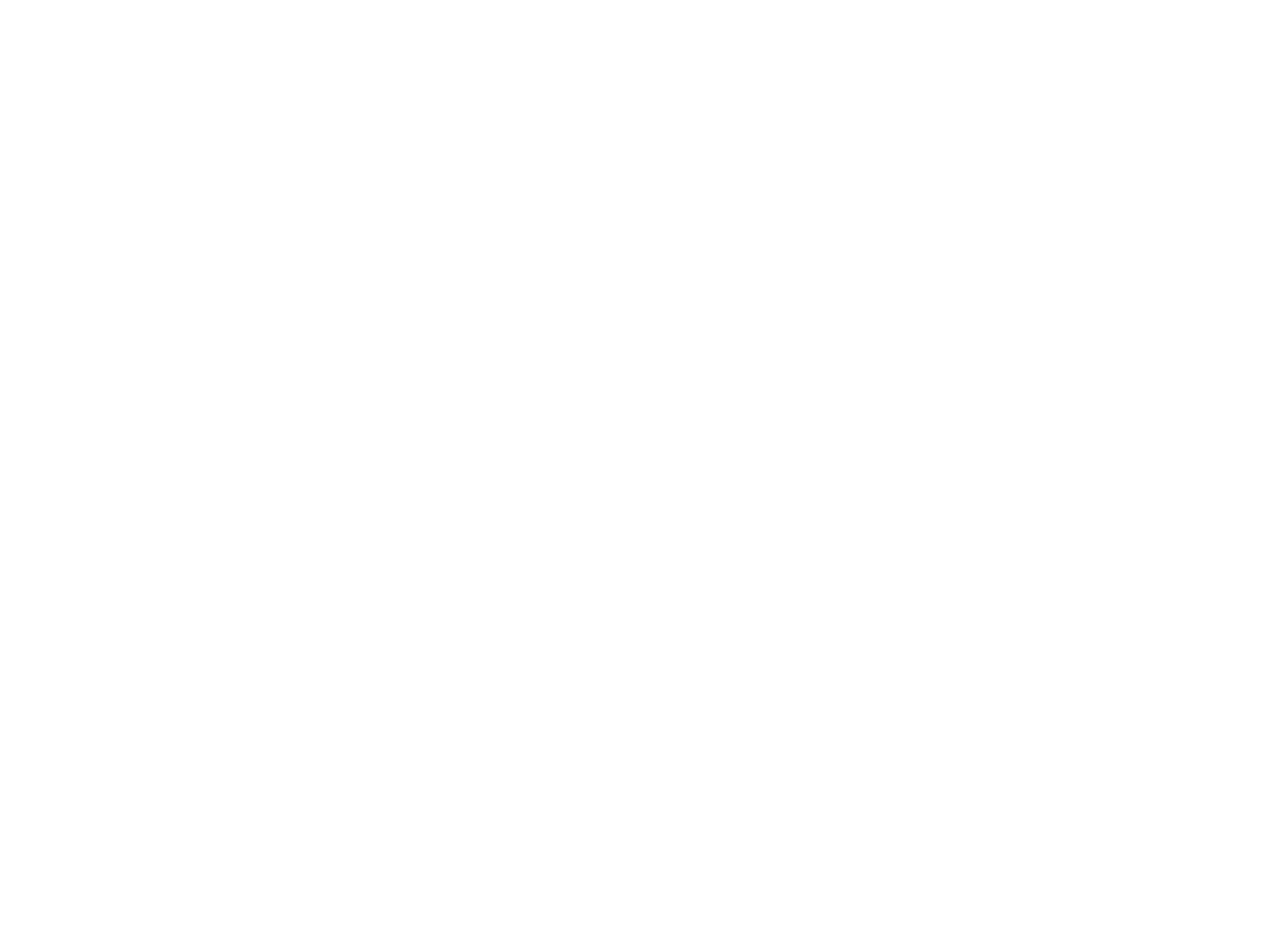
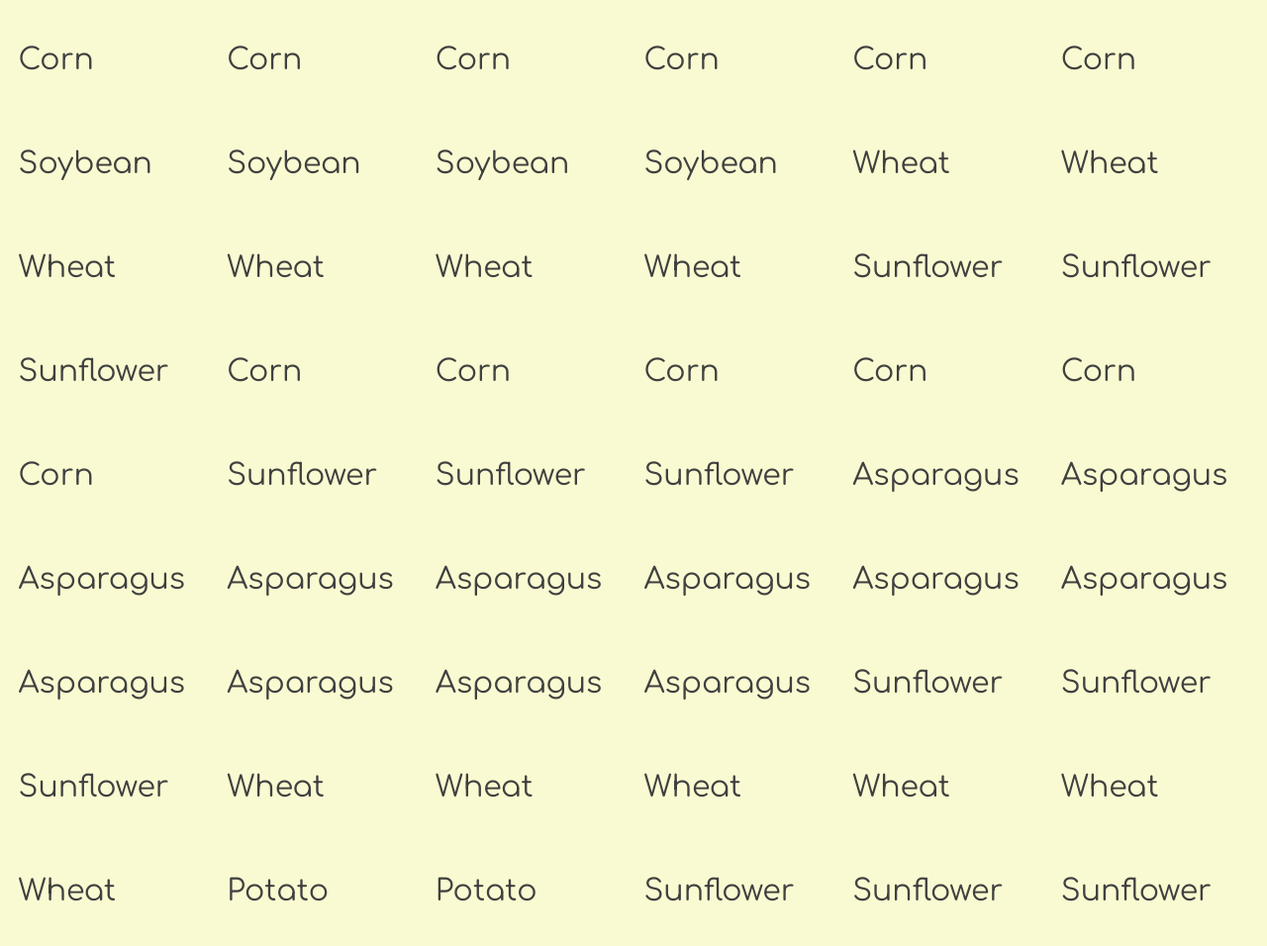
Before and after one commit to anmonzi/modern-farm, a website with bundled scripts: page src/index.html in a window 1280 px wide. Shown: the top 956 px of the page at 99% size. Before the commit the page ends 800 px from the top, so only its background shows below. Built offline with nearby package versions, Linux system fonts and the light colour scheme; a web font is replaced by a local one.

Commit message:
final commit with working and styled website showing harvested foods ready to sell

```diff
--- a/src/index.html
+++ b/src/index.html
@@ -3,14 +3,14 @@
     <head>
         <meta charset="utf-8">
         <title>Nashville Software School</title>
-        <link rel="stylesheet" href="./styles/main.css">
+        <link href="./styles/main.css" rel="stylesheet">
     </head>
 
     <body>
         <main class="container">
-            <div class="messages"></div>
+            <section class="food"><section/>
         </main>
 
-        <script type="module" src="./scripts/main.js"></script>
+        <script src="./scripts/main.js" type="module"></script>
     </body>
 </html>
--- /dev/null
+++ b/src/scripts/catalog.js
@@ -0,0 +1,11 @@
+export const Catalog = (harvestedFoodArray) => {
+    // declaring empty string
+    let htmlString = ``;
+    // iterates through the harvestedFoodArray
+    for (const food of harvestedFoodArray) {
+        // grabbed from martin's aquarium but this creates html syntax for a section containing the name of the food by using food.type
+        htmlString += `<section class="plant">${food.type}</section>`
+    }
+    // returning the new html string
+    return htmlString
+}
--- a/src/scripts/main.js
+++ b/src/scripts/main.js
@@ -3,6 +3,7 @@ import { createPlan } from "./plan.js"
 import { addPlant, usePlants } from "./field.js"
 import { plantSeeds } from "./tractor.js"
 import { harvestPlants } from "./harvester.js"
+import { Catalog } from "./catalog.js"
 // Randomized plan for planting which is an imported array of arrays
 const yearlyPlan = createPlan()
 
@@ -12,8 +13,13 @@ const seedsPlanted = plantSeeds(yearlyPlan)
 
 const harvestedArray = harvestPlants(seedsPlanted)
 
-
+const catalogResult = Catalog(harvestedArray)
 
 // console.log(yearlyPlan)
 // console.log(seedsPlanted)
-console.log(harvestedArray)
+//console.log(harvestedArray)
+
+const target = document.querySelector(".food");
+target.innerHTML = catalogResult
+
+// document.getElementById('food').innerHTML = catalogResult;
--- a/src/styles/main.css
+++ b/src/styles/main.css
@@ -9,8 +9,9 @@ select,
 textarea {
 	color: #404040;
 	font-family: "Comfortaa", Arial, sans-serif;
-	font-size: 14px;
-	line-height: 1.5;
+	font-size: 30px;
+	line-height: 3.5;
+    background-color: lightgoldenrodyellow;
 }
 
 h1,h2,h3,h4,h5,h6 {
@@ -33,3 +34,14 @@ h1,h2,h3,h4,h5,h6 {
 .red {
     background-color: darksalmon;
 }
+
+.food {
+    display: flex;
+    flex-flow: row wrap;
+    justify-content: space-around;
+
+}
+
+.plant {
+    flex-basis: 15%;
+}
```
